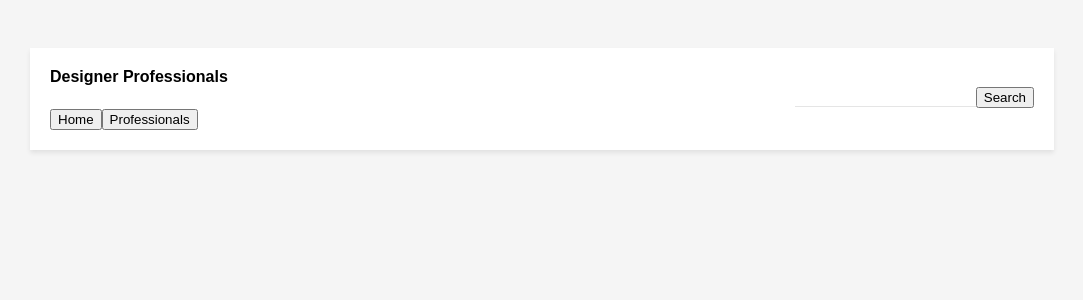
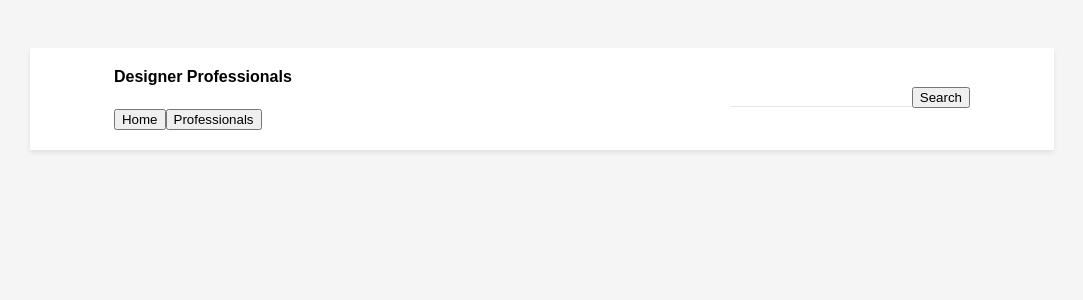
Before and after one commit to rosslibby/design-pros, a React app: page / in a window 1280 px wide. Shown: the top 300 px of the page, without its empty margins (98-1181 px from the left). Built offline with nearby package versions, Linux system fonts and the light colour scheme; a web font is replaced by a local one.

Commit message:
centered content wrappers

```diff
--- a/src/App.js
+++ b/src/App.js
@@ -27,6 +27,7 @@ class App extends Component {
     return (
       <Router>
         <div className="app">
+        <div className='main-content'>
           <div className='logo'>Designer Professionals</div>
           <Search
             state={this.state}
@@ -44,6 +45,7 @@ class App extends Component {
           </header>
           <Route exact path='/' render={(designer) => <Main designer={this.state.designer} />} />
           <Route exact path='/professionals' component={Professional} />
+          </div>
         </div>
       </Router>
     )
--- a/src/styles/app.scss
+++ b/src/styles/app.scss
@@ -37,8 +37,8 @@
   .main-content {
     display: flex;
     flex-direction: column;
-    justify-content: center;
-    padding: 60px 0;
+    align-self: center;
+    width: 87%;
 
     &__text {
       display: flex;
```
